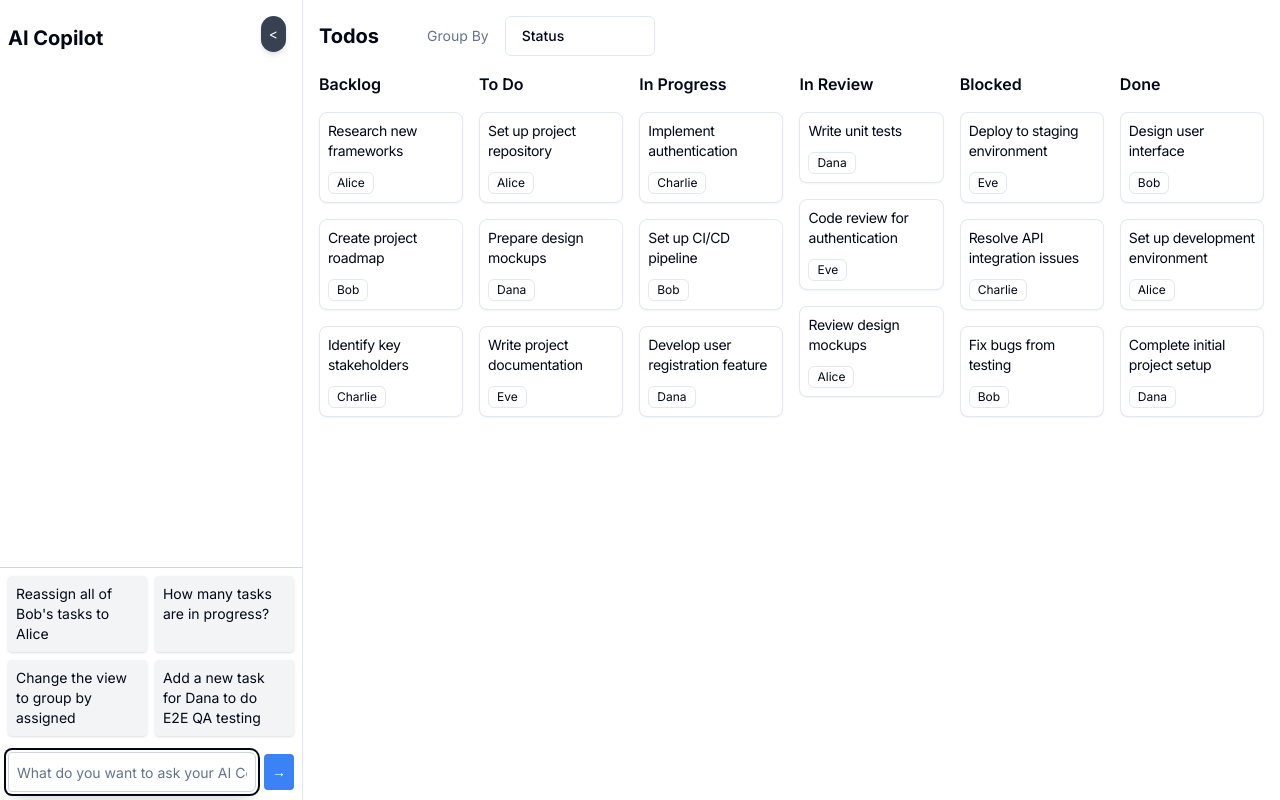
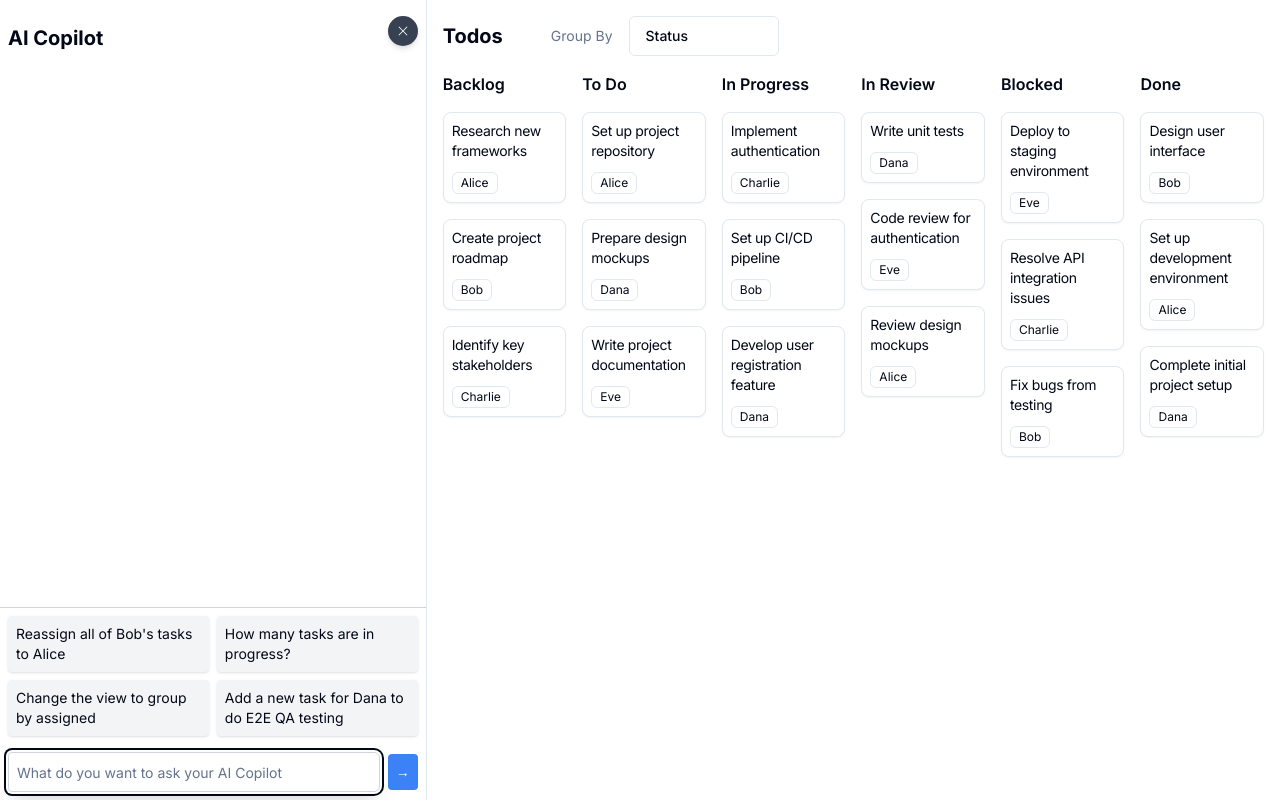
Before and after one commit to bwhiting2356/llm-ui-state, a Next.js app: page / in a window 1280 px wide. Built offline with nearby package versions, Linux system fonts and the light colour scheme.

Commit message:
fix styles

```diff
--- a/app/components/Chat.tsx
+++ b/app/components/Chat.tsx
@@ -3,15 +3,7 @@ import { TodoContext } from '../state/context';
 import { Message } from 'ai/react';
 import { Input } from '@/components/ui/input';
 import MessageComponent from './MessageComponent';
-
-const roleToColorMap: Record<Message['role'], string> = {
-    system: 'red',
-    user: 'black',
-    function: 'blue',
-    tool: 'purple',
-    assistant: 'green',
-    data: 'orange',
-};
+import { X, Chat as ChatIcon } from '@phosphor-icons/react';
 
 const suggestions = [
     "Reassign all of Bob's tasks to Alice",
@@ -32,7 +24,6 @@ export default function Chat() {
         status,
         stop,
     } = useContext(TodoContext);
-    console.log('status', status);
 
     const filteredMessages = messages.filter((m: Message) => m.role !== 'data');
     const inputRef = useRef<HTMLInputElement>(null);
@@ -80,10 +71,10 @@ export default function Chat() {
 
     return (
         <div
-            className={`flex flex-col overflow-y-scroll items-center justify-between max-h-screen text-sm ${panelOpen ? 'w-1/3' : 'w-16'} h-full border-r transition-width duration-300 relative`}
+            className={`flex flex-col overflow-y-scroll items-center justify-between max-h-screen text-sm ${panelOpen ? 'w-1/3' : 'w-12'} h-full border-r transition-width duration-300 relative`}
         >
             {panelOpen && (
-                <div className="flex flex-col w-full max-w-md mx-auto flex-grow px-2">
+                <div className="flex flex-col w-full mx-auto flex-grow px-2">
                     <div className="mt-6">
                         <h2 className="font-bold text-xl">AI Copilot</h2>
                     </div>
@@ -102,7 +93,7 @@ export default function Chat() {
                 </div>
             )}
             {panelOpen && (
-                <div className="w-full max-w-md sticky bottom-0 p-2 border-t border-gray-300 bg-white">
+                <div className="w-full sticky bottom-0 p-2 border-t border-gray-300 bg-white">
                     <div className="grid grid-cols-2 gap-2 mb-4">
                         {showSuggestions &&
                             suggestions.map(s => (
@@ -138,9 +129,9 @@ export default function Chat() {
             )}
             <button
                 onClick={() => setPanelOpen(!panelOpen)}
-                className="absolute top-4 right-4 p-2 bg-gray-700 text-white rounded-full shadow-md focus:outline-none"
+                className="absolute top-4 right-2 p-2 bg-gray-700 text-white rounded-full shadow-md focus:outline-none"
             >
-                {panelOpen ? '<' : '>'}
+                {panelOpen ? <X /> : <ChatIcon />}
             </button>
         </div>
     );
--- a/app/components/Todos.tsx
+++ b/app/components/Todos.tsx
@@ -25,7 +25,7 @@ const capitalizeWords = (str: string) => {
 };
 
 export default function Todos() {
-    const { todoState } = useContext(TodoContext);
+    const { todoState, panelOpen } = useContext(TodoContext);
     const groupedTodos = groupTodos(todoState.todos, todoState.groupBy);
 
     const renderColumn = (key: string, todos: Todo[]) => (
@@ -52,7 +52,9 @@ export default function Todos() {
     );
 
     return (
-        <div className="flex flex-col h-screen overflow-scroll px-4 justify-start">
+        <div
+            className={`flex flex-col h-screen overflow-scroll px-4 justify-start transition-width duration-300 ${panelOpen ? 'w-2/3' : 'w-full'}`}
+        >
             <div className="flex space-x-12 items-center my-4">
                 <h2 className="font-bold text-xl">Todos</h2>
                 <GroupByPicker />
```
Also changed, not shown: app/components/MessageComponent.tsx (+5 -3 lines).
